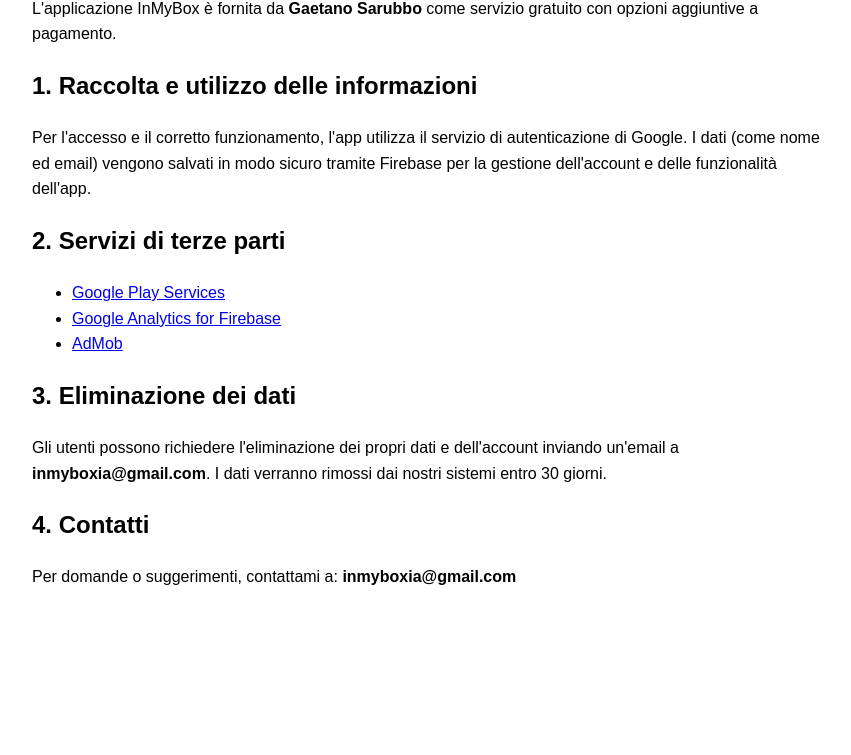
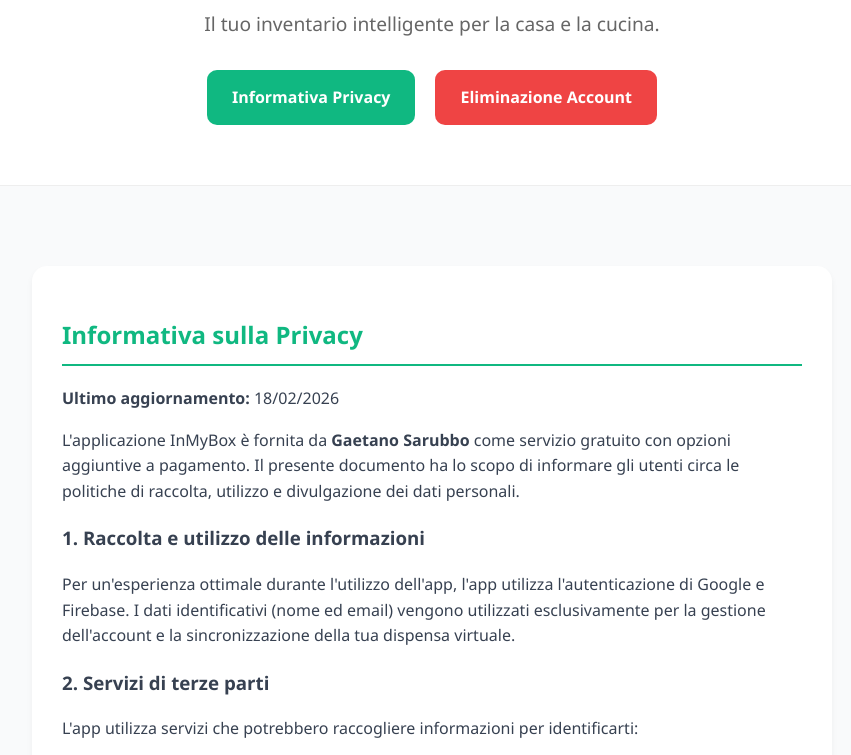
Before and after one commit to GaetanoSarubbo2002/inmybox-privacy, a plain HTML site: page index.html in a window 1280 px wide. Shown: the part 180-935 px from the top of the page, without its empty margins (208-1059 px from the left). Before the commit the page ends 826 px from the top, so only its background shows below. Drawn offline with Linux system fonts and the light colour scheme.

Commit message:
Revise Privacy Policy and update HTML structure

```diff
--- a/index.html
+++ b/index.html
@@ -1,28 +1,74 @@
 <!DOCTYPE html>
-<html>
+<html lang="it">
 <head>
-    <title>Privacy Policy - InMyBox</title>
-    <style>body { font-family: sans-serif; line-height: 1.6; padding: 40px; max-width: 800px; margin: auto; }</style>
+    <meta charset="UTF-8">
+    <meta name="viewport" content="width=device-width, initial-scale=1.0">
+    <title>InMyBox - Privacy & Support</title>
+    <style>
+        :root { --primary: #10B881; --dark: #374151; --light: #f9fafb; }
+        body { font-family: 'Segoe UI', Tahoma, Geneva, Verdana, sans-serif; line-height: 1.6; color: var(--dark); background: var(--light); margin: 0; padding: 0; }
+        .container { max-width: 800px; margin: auto; padding: 40px 20px; }
+        .hero { text-align: center; padding: 60px 20px; background: white; border-bottom: 1px solid #eee; }
+        .hero img { width: 120px; border-radius: 20px; margin-bottom: 20px; }
+        .hero h1 { color: var(--primary); margin: 0; font-size: 2.5em; }
+        .hero p { font-size: 1.2em; color: #666; }
+        .buttons { display: flex; justify-content: center; gap: 20px; margin-top: 30px; flex-wrap: wrap; }
+        .btn { padding: 15px 25px; border-radius: 10px; text-decoration: none; font-weight: bold; transition: 0.3s; border: none; cursor: pointer; }
+        .btn-privacy { background: var(--primary); color: white; }
+        .btn-delete { background: #ef4444; color: white; }
+        .btn:hover { opacity: 0.8; transform: translateY(-2px); }
+        section { background: white; padding: 30px; border-radius: 15px; margin-top: 40px; box-shadow: 0 4px 6px rgba(0,0,0,0.05); }
+        h2 { color: var(--primary); border-bottom: 2px solid var(--primary); padding-bottom: 10px; }
+        footer { text-align: center; padding: 40px; color: #999; font-size: 0.9em; }
+    </style>
 </head>
 <body>
-    <h1>Informativa sulla Privacy di InMyBox</h1>
+
+<div class="hero">
+    <img src="logo.png" alt="InMyBox Logo">
+    <h1>InMyBox</h1>
+    <p>Il tuo inventario intelligente per la casa e la cucina.</p>
+    <div class="buttons">
+        <a href="#privacy" class="btn btn-privacy">Informativa Privacy</a>
+        <a href="#delete" class="btn btn-delete">Eliminazione Account</a>
+    </div>
+</div>
+
+<div class="container">
+    <section id="privacy">
+        <h2>Informativa sulla Privacy</h2>
         <p><strong>Ultimo aggiornamento:</strong> 18/02/2026</p>
-    <p>L'applicazione InMyBox è fornita da <strong>Gaetano Sarubbo</strong> come servizio gratuito con opzioni aggiuntive a pagamento.</p>
+        <p>L'applicazione InMyBox è fornita da <strong>Gaetano Sarubbo</strong> come servizio gratuito con opzioni aggiuntive a pagamento. Il presente documento ha lo scopo di informare gli utenti circa le politiche di raccolta, utilizzo e divulgazione dei dati personali.</p>
 
-    <h2>1. Raccolta e utilizzo delle informazioni</h2>
-    <p>Per l'accesso e il corretto funzionamento, l'app utilizza il servizio di autenticazione di Google. I dati (come nome ed email) vengono salvati in modo sicuro tramite Firebase per la gestione dell'account e delle funzionalità dell'app.</p>
+        <h3>1. Raccolta e utilizzo delle informazioni</h3>
+        <p>Per un'esperienza ottimale durante l'utilizzo dell'app, l'app utilizza l'autenticazione di Google e Firebase. I dati identificativi (nome ed email) vengono utilizzati esclusivamente per la gestione dell'account e la sincronizzazione della tua dispensa virtuale.</p>
 
-    <h2>2. Servizi di terze parti</h2>
+        <h3>2. Servizi di terze parti</h3>
+        <p>L'app utilizza servizi che potrebbero raccogliere informazioni per identificarti:</p>
         <ul>
             <li><a href="https://www.google.com/policies/privacy/">Google Play Services</a></li>
             <li><a href="https://firebase.google.com/support/privacy">Google Analytics for Firebase</a></li>
             <li><a href="https://support.google.com/admob/answer/6128543">AdMob</a></li>
         </ul>
 
-    <h2>3. Eliminazione dei dati</h2>
-    <p>Gli utenti possono richiedere l'eliminazione dei propri dati e dell'account inviando un'email a <strong>inmyboxia@gmail.com</strong>. I dati verranno rimossi dai nostri sistemi entro 30 giorni.</p>
+        <h3>3. Log Data e Cookie</h3>
+        <p>In caso di errore dell'app, vengono raccolti i "Log Data" che possono includere l'indirizzo IP, il nome del dispositivo e la versione del sistema operativo per aiutarci a risolvere il problema tecnico.</p>
 
-    <h2>4. Contatti</h2>
-    <p>Per domande o suggerimenti, contattami a: <strong>inmyboxia@gmail.com</strong></p>
+        <h3>4. Sicurezza</h3>
+        <p>Ci sforziamo di proteggere i tuoi dati con mezzi commercialmente accettabili. Ricorda però che nessun metodo di trasmissione via Internet è sicuro al 100%.</p>
+    </section>
+
+    <section id="delete">
+        <h2>Eliminazione Account e Dati</h2>
+        <p>In conformità con le norme di Google Play, offriamo agli utenti il controllo totale sui propri dati. Puoi richiedere la cancellazione permanente del tuo account e di tutti i dati associati (inventari, luoghi, ricette salvate) in qualsiasi momento.</p>
+        <p><strong>Come procedere:</strong> Invia un'email a <a href="mailto:inmyboxia@gmail.com">inmyboxia@gmail.com</a> scrivendo nell'oggetto <strong>ELIMINAZIONE ACCOUNT</strong> e indicando nel corpo del messaggio l'indirizzo email che utilizzi per accedere all'app.</p>
+        <p><em>La cancellazione verrà elaborata entro 30 giorni e comporterà la rimozione definitiva di ogni dato dai nostri database Firebase.</em></p>
+    </section>
+</div>
+
+<footer>
+    &copy; 2026 Gaetano Sarubbo - InMyBox
+</footer>
+
 </body>
 </html>
```
Lines whose indentation alone changed are shown as unchanged.
